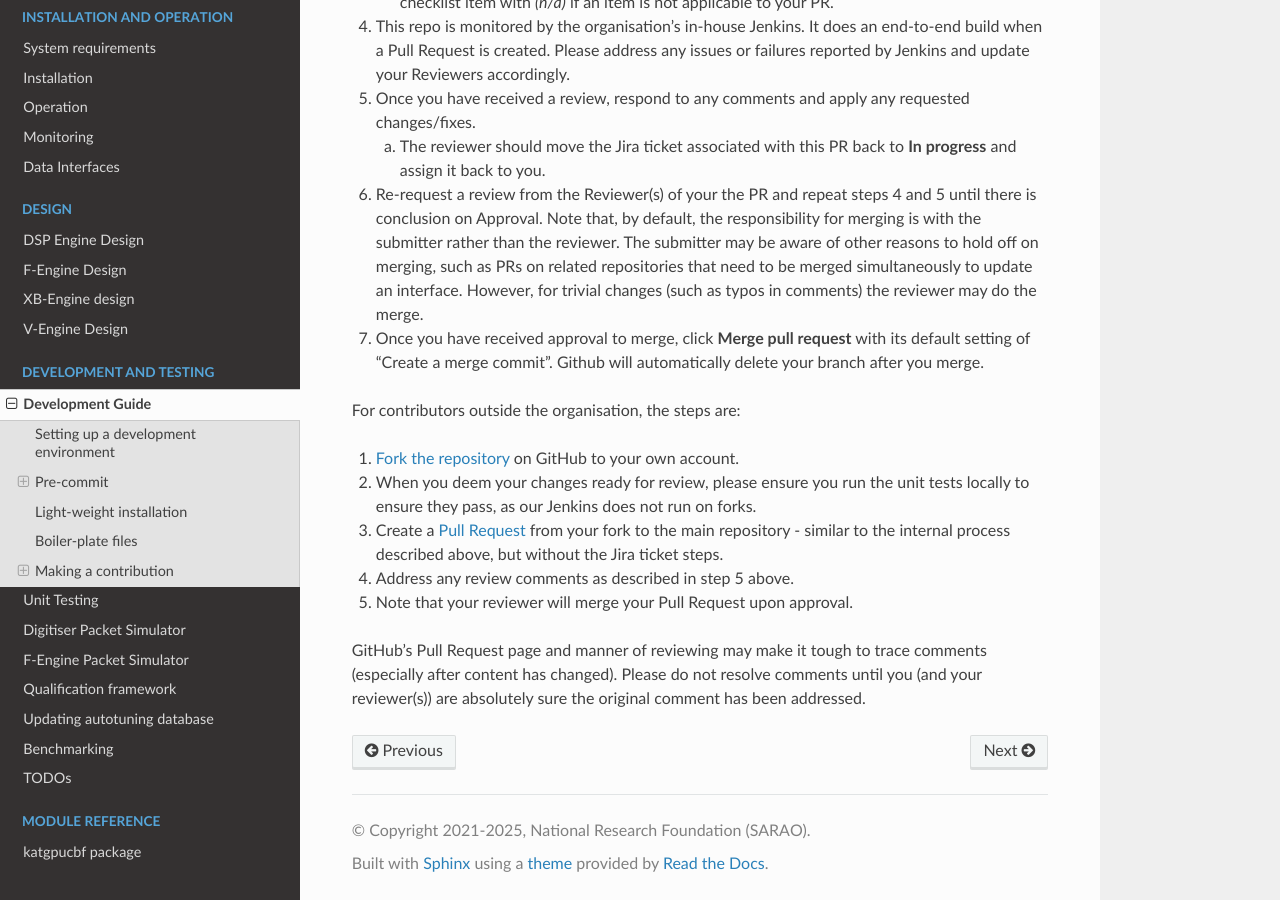
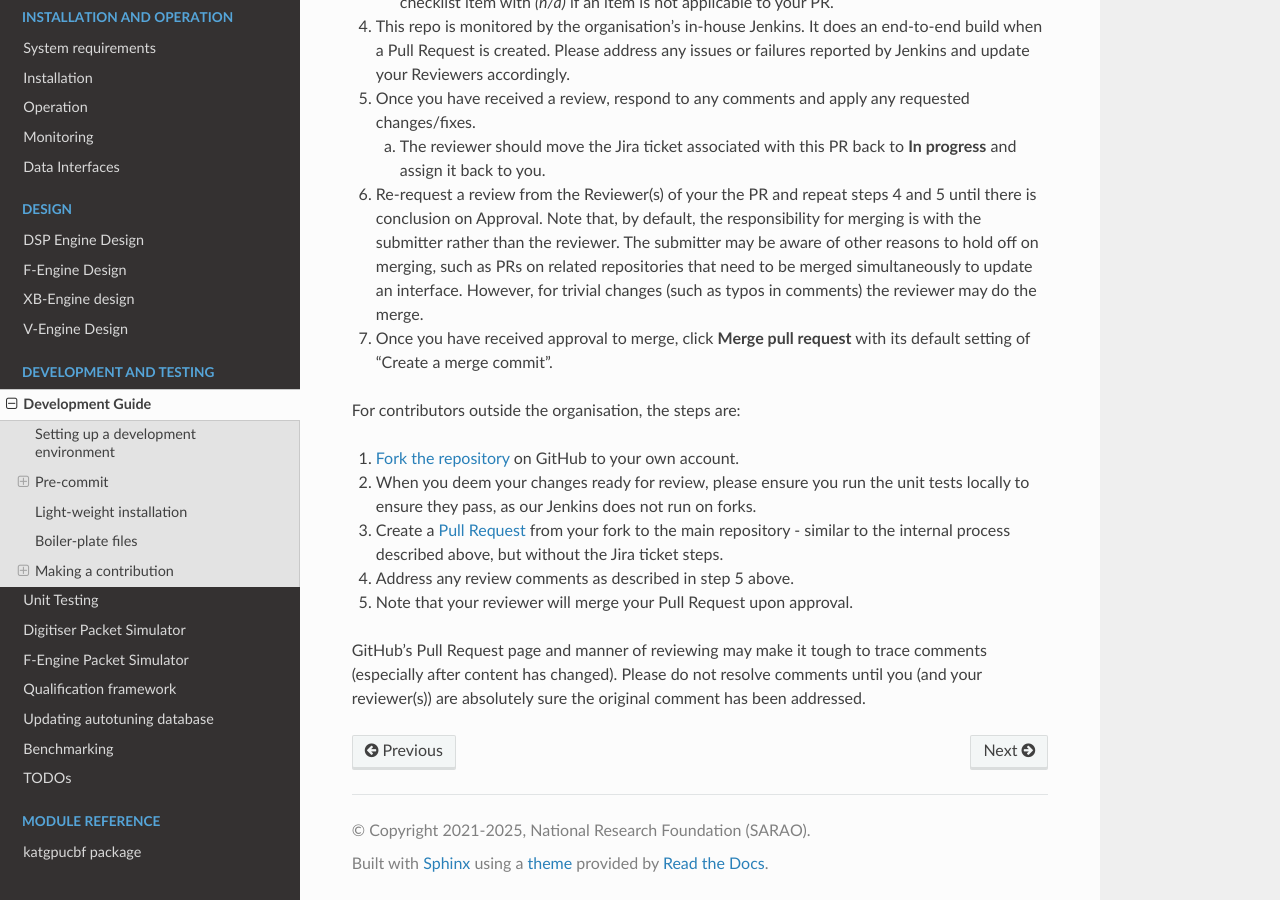
Before and after one commit to ska-sa/katgpucbf, a Sphinx documentation site: the page built from doc/dev-guide.rst, in a window 1280 px wide and 900 px high, scrolled down 3567 px. Built offline with Sphinx 7.4.7 and the Read the Docs theme 3.1.0, drawn with Linux system fonts in a browser that asks for light colours; pages that are not in the unit, such as notebooks, are missing from menus; the version number could not be read and is left out.

Commit message:
Remove note that Github deletes branches
It's been pointed out that it's not critical to know, and one will find
out the first time one merges.

See NGC-1806.

```diff
--- a/doc/dev-guide.rst
+++ b/doc/dev-guide.rst
@@ -212,8 +212,7 @@
    an interface. However, for trivial changes (such as typos in comments) the
    reviewer may do the merge.
 7. Once you have received approval to merge, click **Merge pull request** with
-   its default setting of "Create a merge commit". Github will automatically
-   delete your branch after you merge.
+   its default setting of "Create a merge commit".
 
 For contributors outside the organisation, the steps are:
 
```
